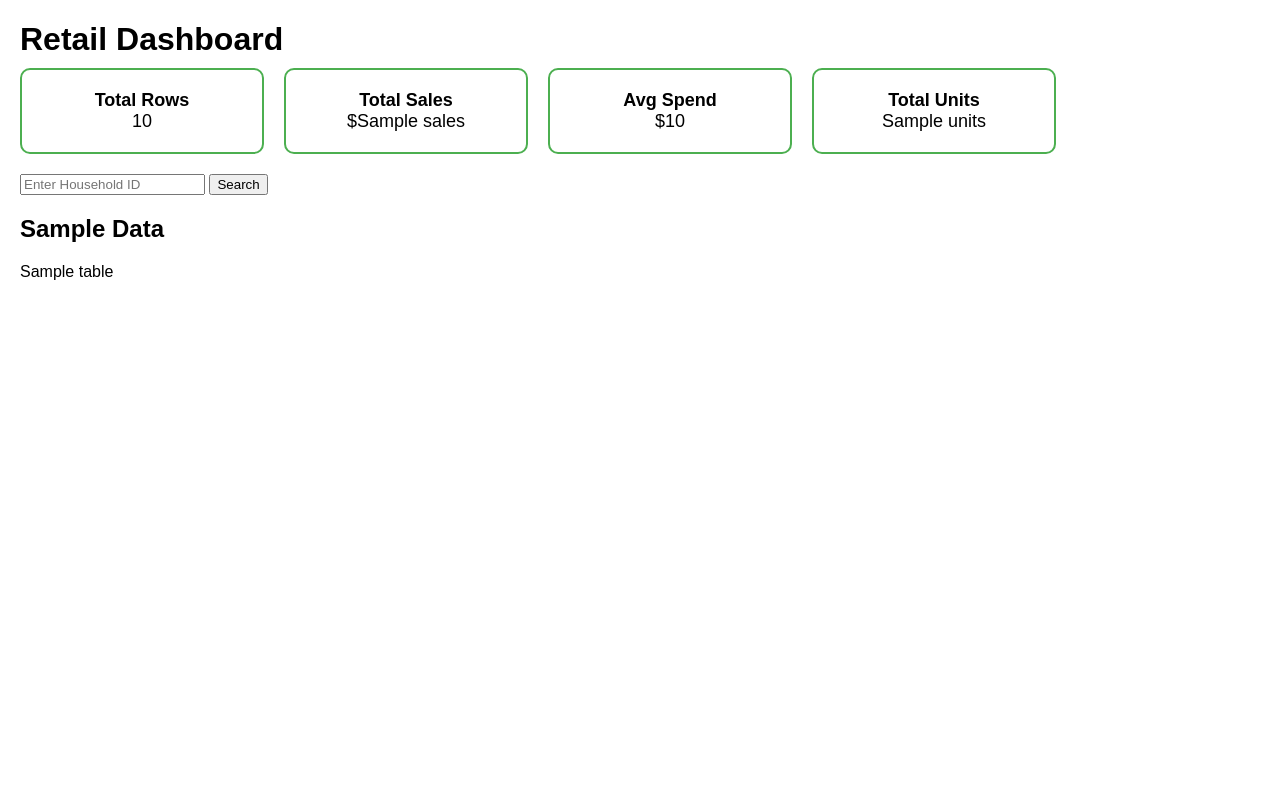
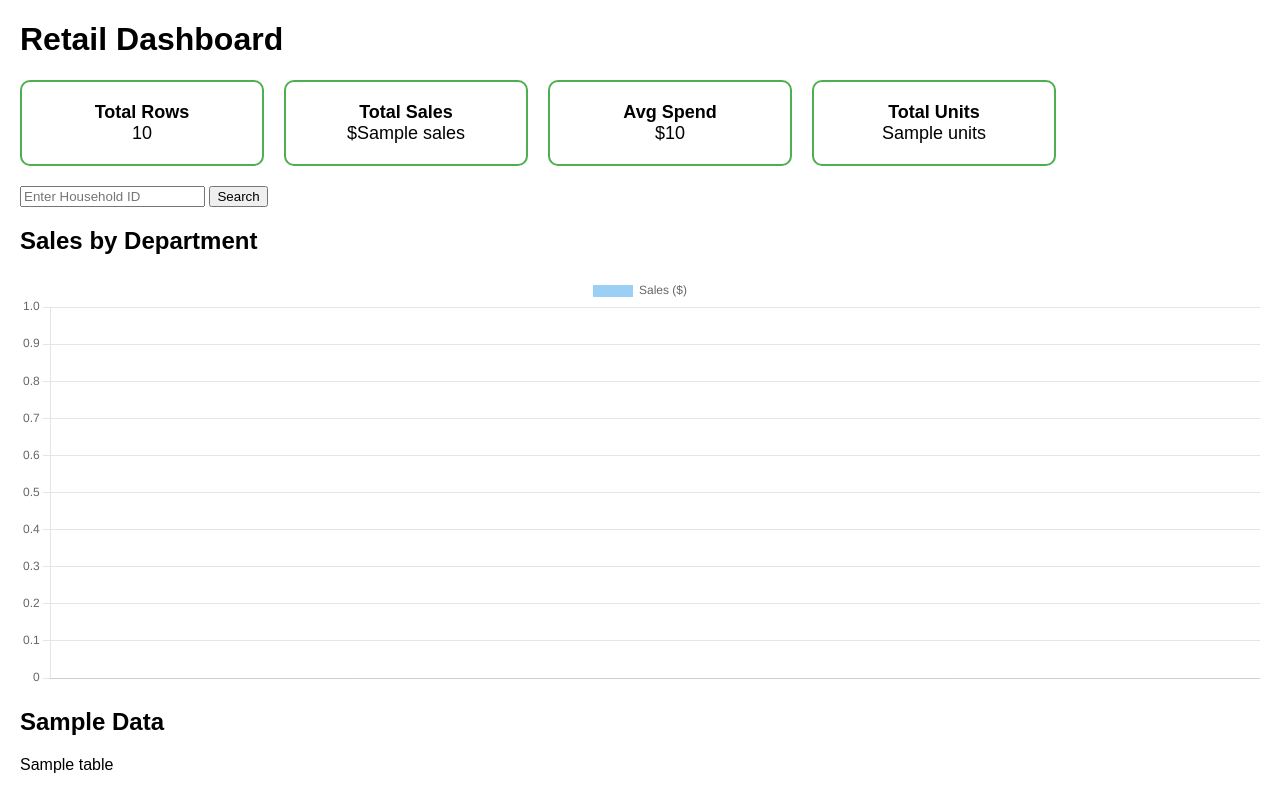
Before and after one commit to muneery/final-project-azure, a Flask app: template templates/index.html in a window 1280 px wide. Run offline with Flask 3, Linux system fonts and the light colour scheme; the template is opened without the code that fills it: most values are stand-ins (such as "Sample title", 1, 10 or a date in 2020).

Commit message:
Integrate Chart.js for sales department visualization
Added Chart.js library and implemented a sales chart.

```diff
--- a/templates/index.html
+++ b/templates/index.html
@@ -2,6 +2,10 @@
 <html>
 <head>
     <title>Retail Dashboard</title>
+
+    <!-- Chart.js -->
+    <script src="https://cdn.jsdelivr.net/npm/chart.js"></script>
+
     <style>
         body { font-family: Arial; margin: 20px; }
 
@@ -20,9 +24,12 @@
             font-size: 18px;
         }
 
-        h1 { margin-bottom: 10px; }
+        canvas {
+            margin-top: 20px;
+        }
     </style>
 </head>
+
 <body>
 
 <h1>Retail Dashboard</h1>
@@ -49,8 +56,31 @@
     <button type="submit">Search</button>
 </form>
 
+<!-- CHART -->
+<h2>Sales by Department</h2>
+<canvas id="deptChart" width="600" height="200"></canvas>
+
 <h2>Sample Data</h2>
 {{ table|safe }}
 
+<!-- CHART SCRIPT -->
+<script>
+const ctx = document.getElementById('deptChart');
+
+new Chart(ctx, {
+    type: 'bar',
+    data: {
+        labels: {{ labels|safe }},
+        datasets: [{
+            label: 'Sales ($)',
+            data: {{ values|safe }},
+        }]
+    },
+    options: {
+        responsive: true
+    }
+});
+</script>
+
 </body>
 </html>
```
